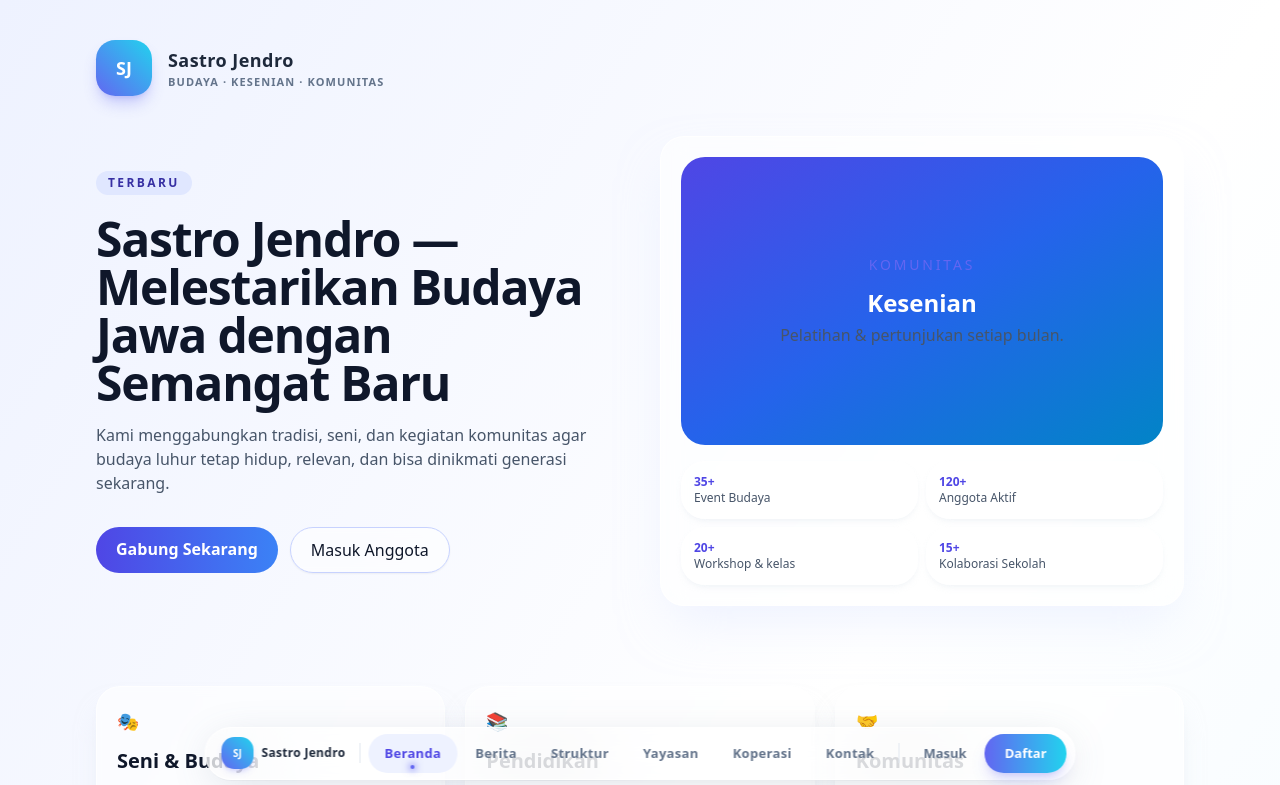
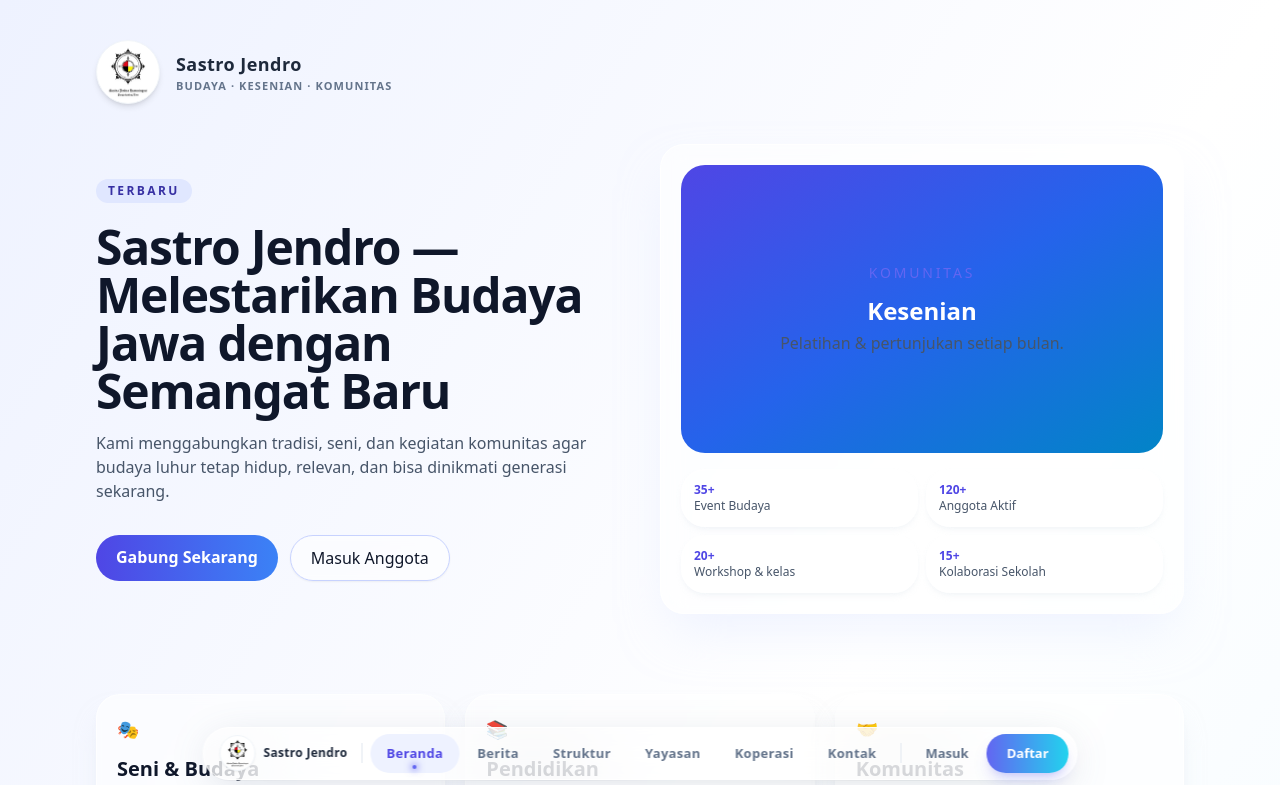
Before and after one commit to juanryz/sastro, a Nuxt app: page / in a window 1280 px wide. Shown: the top 785 px of the page. Built offline with nearby package versions, Linux system fonts and the light colour scheme.

Commit message:
pushmeoong

```diff
--- a/components/MemberCard.vue
+++ b/components/MemberCard.vue
@@ -12,8 +12,8 @@
       <div class="absolute top-0 left-0 right-0 p-6 border-b-2 border-amber-600 border-opacity-30">
         <div class="flex justify-between items-start">
           <!-- Logo -->
-          <div class="w-12 h-12 bg-white bg-opacity-20 rounded-xl flex items-center justify-center">
-            <span class="text-white font-bold text-lg">SJ</span>
+          <div class="w-12 h-12 bg-white rounded-xl flex items-center justify-center shadow-sm">
+            <img src="/logo.png" alt="Sastro Jendro" class="w-full h-full object-contain p-0.5" />
           </div>
           <!-- Member Since -->
           <div class="text-right">
--- a/layouts/default.vue
+++ b/layouts/default.vue
@@ -8,7 +8,9 @@
 
         <!-- Logo on left -->
         <NuxtLink to="/" class="flex items-center gap-2 group ml-2 mr-3 pointer-events-auto">
-          <div class="w-8 h-8 rounded-[0.8rem] bg-gradient-to-tr from-indigo-500 to-cyan-400 flex items-center justify-center text-[10px] font-black text-white shadow-md shadow-indigo-500/20 group-hover:shadow-lg transition">SJ</div>
+          <div class="w-9 h-9 rounded-full bg-white flex items-center justify-center p-0.5 shadow-sm border border-slate-100 group-hover:shadow-md group-hover:border-indigo-100 transition">
+            <img src="/logo.png" alt="Sastro Jendro" class="w-full h-full object-contain drop-shadow-sm" />
+          </div>
           <p class="text-xs font-extrabold text-slate-800 tracking-wide hidden lg:block">Sastro Jendro</p>
         </NuxtLink>
         <div class="w-px h-5 bg-slate-200 mr-1.5 hidden lg:block"></div>
@@ -53,7 +55,9 @@
           <!-- Expand Arrow + Auth -->
           <div class="flex items-center justify-between">
             <div class="flex items-center gap-3">
-              <NuxtLink to="/" class="w-8 h-8 flex-shrink-0 rounded-[0.8rem] bg-gradient-to-tr from-indigo-500 to-cyan-400 flex items-center justify-center text-[10px] font-black text-white shadow-md shadow-indigo-500/20 active:scale-95 transition-transform">SJ</NuxtLink>
+              <NuxtLink to="/" class="w-9 h-9 flex-shrink-0 rounded-full bg-white flex items-center justify-center p-0.5 shadow-sm border border-slate-100 active:scale-95 transition-transform">
+                <img src="/logo.png" alt="Sastro Jendro" class="w-full h-full object-contain drop-shadow-sm" />
+              </NuxtLink>
               <button @click="mobileExpanded = true" class="flex flex-col items-start text-slate-500 active:scale-95 transition-transform">
                 <div class="flex items-center gap-1.5">
                   <svg class="w-4 h-4 animate-bounce" fill="none" viewBox="0 0 24 24" stroke="currentColor"><path stroke-linecap="round" stroke-linejoin="round" stroke-width="2.5" d="M5 15l7-7 7 7" /></svg>
@@ -73,7 +77,9 @@
           <!-- Header -->
           <div class="flex items-center justify-between mb-6 pt-1">
             <div class="flex items-center gap-3">
-              <div class="w-11 h-11 rounded-2xl bg-gradient-to-tr from-indigo-500 to-cyan-400 flex items-center justify-center text-sm font-black text-white shadow-lg shadow-indigo-500/25">SJ</div>
+              <div class="w-12 h-12 rounded-full bg-white flex items-center justify-center p-1 shadow-sm border border-slate-100">
+                <img src="/logo.png" alt="Sastro Jendro" class="w-full h-full object-contain drop-shadow-sm" />
+              </div>
               <div>
                 <p class="text-sm font-extrabold text-slate-800">Sastro Jendro</p>
                 <p class="text-[10px] font-bold text-slate-400 tracking-widest uppercase">Menu Navigasi</p>
--- a/pages/admin/index.vue
+++ b/pages/admin/index.vue
@@ -18,8 +18,8 @@
       <!-- Sidebar -->
       <aside class="w-64 bg-slate-50 border-r border-slate-200 text-white min-h-screen p-6">
         <div class="mb-8">
-          <div class="w-12 h-12 bg-amber-600 rounded-xl flex items-center justify-center mb-3">
-            <span class="font-bold text-lg">SJ</span>
+          <div class="w-12 h-12 bg-white rounded-xl flex items-center justify-center mb-3 shadow-sm border border-slate-200">
+            <img src="/logo.png" alt="Sastro Jendro" class="w-full h-full object-contain drop-shadow-sm p-0.5" />
           </div>
           <h2 class="text-lg font-bold">Menu</h2>
         </div>
--- a/pages/admin/login.vue
+++ b/pages/admin/login.vue
@@ -6,7 +6,9 @@
 
     <div class="relative z-10 w-full max-w-lg rounded-[2.5rem] bg-white/40 backdrop-blur-2xl border border-white/60 p-8 shadow-[0_8px_32px_0_rgba(31,38,135,0.05)]">
       <div class="text-center mb-6">
-        <div class="mx-auto w-16 h-16 rounded-[1.5rem] bg-gradient-to-br from-indigo-500 to-cyan-400 shadow-lg shadow-indigo-500/30 flex items-center justify-center text-white text-2xl font-black tracking-tighter">SJ</div>
+        <div class="mx-auto w-20 h-20 rounded-full bg-white flex items-center justify-center p-2 shadow-lg shadow-indigo-500/10 border border-slate-100">
+          <img src="/logo.png" alt="Sastro Jendro" class="w-full h-full object-contain drop-shadow-sm" />
+        </div>
         <h1 class="mt-5 text-3xl font-bold bg-clip-text text-transparent bg-gradient-to-r from-slate-900 to-slate-600">Admin Area</h1>
         <p class="text-slate-600 font-medium mt-1">Gunakan akun khusus admin.</p>
       </div>
--- a/pages/index.vue
+++ b/pages/index.vue
@@ -3,7 +3,9 @@
     <section class="max-w-6xl mx-auto px-4 sm:px-6 lg:px-8 pt-10 pb-10">
       <!-- Logo in Hero -->
       <div class="flex items-center gap-4 mb-10">
-        <div class="w-14 h-14 rounded-[1.2rem] bg-gradient-to-tr from-indigo-500 to-cyan-400 flex items-center justify-center text-lg font-black text-white shadow-lg shadow-indigo-500/30">SJ</div>
+        <div class="w-16 h-16 rounded-full bg-white flex items-center justify-center p-1 shadow-md border border-slate-100 backdrop-blur-md">
+          <img src="/logo.png" alt="Sastro Jendro" class="w-full h-full object-contain drop-shadow-sm" />
+        </div>
         <div>
           <p class="text-lg font-extrabold tracking-wide text-slate-800">Sastro Jendro</p>
           <p class="text-[11px] font-bold text-slate-500 tracking-widest uppercase">Budaya · Kesenian · Komunitas</p>
--- a/pages/member/login.vue
+++ b/pages/member/login.vue
@@ -6,7 +6,9 @@
 
     <div class="relative z-10 w-full max-w-md rounded-[2.5rem] bg-white/40 backdrop-blur-2xl border border-white/60 p-8 shadow-[0_8px_32px_0_rgba(31,38,135,0.05)]">
       <div class="text-center mb-6">
-        <div class="mx-auto w-16 h-16 rounded-[1.5rem] bg-gradient-to-br from-indigo-500 to-cyan-400 shadow-lg shadow-indigo-500/30 flex items-center justify-center text-white text-2xl font-black tracking-tighter">SJ</div>
+        <div class="mx-auto w-20 h-20 rounded-full bg-white flex items-center justify-center p-2 shadow-lg shadow-indigo-500/10 border border-slate-100">
+          <img src="/logo.png" alt="Sastro Jendro" class="w-full h-full object-contain drop-shadow-sm" />
+        </div>
         <h1 class="mt-5 text-3xl font-bold bg-clip-text text-transparent bg-gradient-to-r from-slate-900 to-slate-600">Sign In</h1>
         <p class="text-slate-600 font-medium mt-1">Selamat datang kembali, Member!</p>
       </div>
```
Also changed, not shown: public/logo.png (added).
